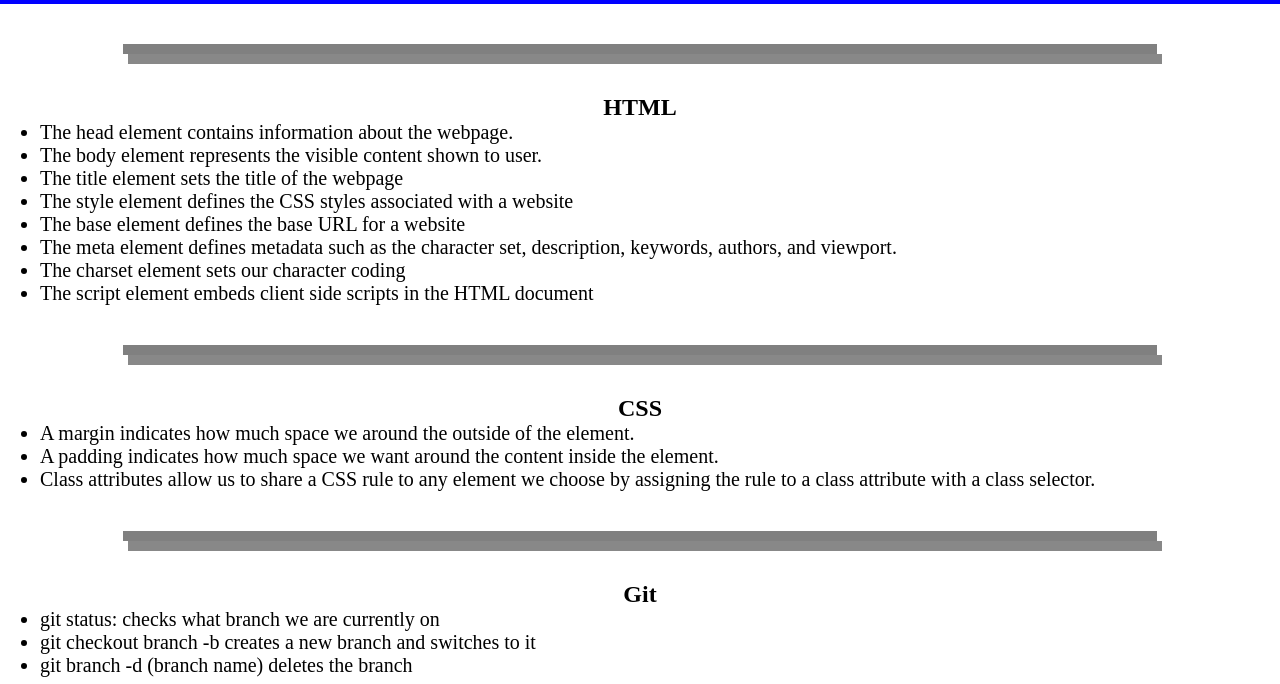
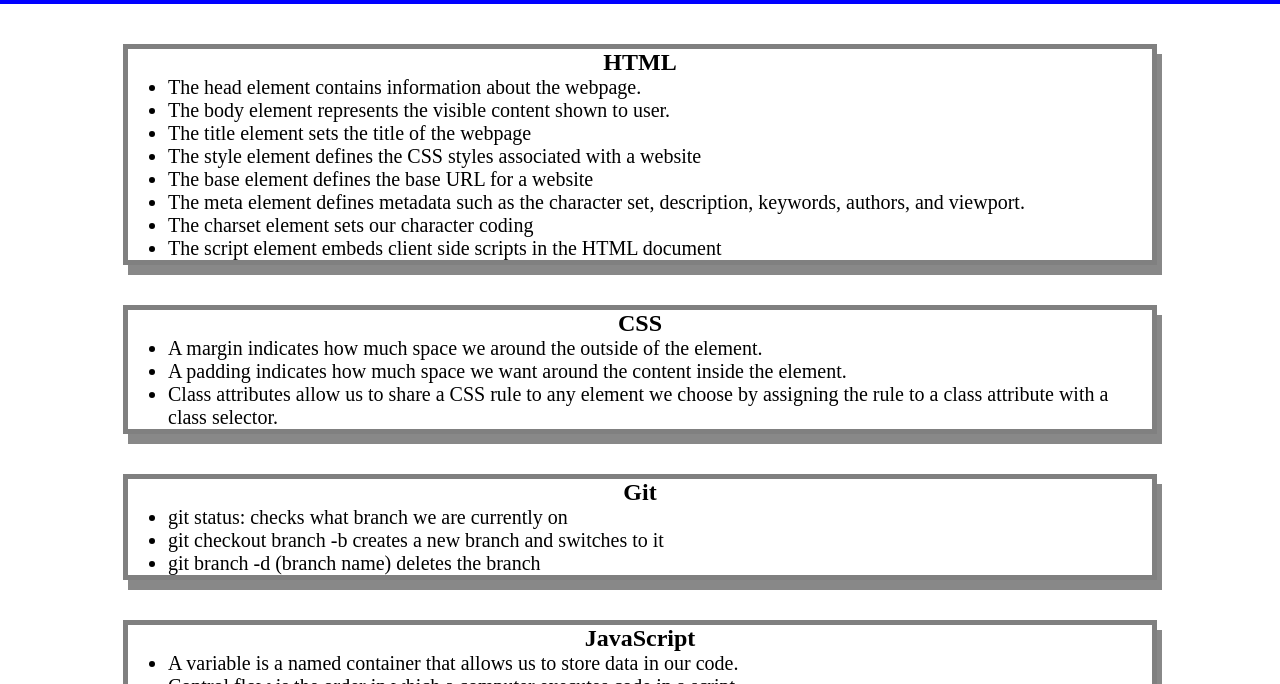
Before and after one commit to ADeekollu/prework-study-guide, a plain HTML site: page index.html in a window 1280 px wide. Shown: the part 116-800 px from the top of the page. Drawn offline with Linux system fonts and the light colour scheme.

Commit message:
Update index.html
moved </section> to the correct line

```diff
--- a/index.html
+++ b/index.html
@@ -14,7 +14,7 @@
       <h2>✨ Open the Console to See What's Happening ✨</h2>
     </header>
     <main>
-      <section class="card" id="html-section"></section>
+      <section class="card" id="html-section">
       <h2>HTML</h2>
       <ul>
         <li>The head element contains information about the webpage.</li>
@@ -25,28 +25,31 @@
         <li>The meta element defines metadata such as the character set, description, keywords, authors, and viewport. </li>
         <li>The charset element sets our character coding</li>
         <li>The script element embeds client side scripts in the HTML document</li>
+        </section>
       </ul>
-      <section class="card" id="css-section"></section>
+      <section class="card" id="css-section">
       <h2>CSS</h2>
       <ul>
         <li>A margin indicates how much space we around the outside of the element.</li>
         <li>A padding indicates how much space we want around the content inside the element.</li>
         <li>Class attributes allow us to share a CSS rule to any element we choose by assigning the rule to a class attribute with a class selector.</li>
-
+        </section>
       </ul>
-      <section class="card" id="git-section"></section>
+      <section class="card" id="git-section">
       <h2>Git</h2>
       <ul>
         <li>git status: checks what branch we are currently on</li>
         <li>git checkout branch -b creates a new branch and switches to it</li>
         <li>git branch -d (branch name) deletes the branch</li>
+        </section>
       </ul>
-      <section class="card" id="javascript-section"></section>
+      <section class="card" id="javascript-section">
       <h2>JavaScript</h2>
       <ul>
         <li>A variable is a named container that allows us to store data in our code.</li>
         <li>Control flow is the order in which a computer executes code in a script.</li>
         <li>To execute a function we must call it in our code. </li>
+        </section>
       </ul>
     </main>
 
```
